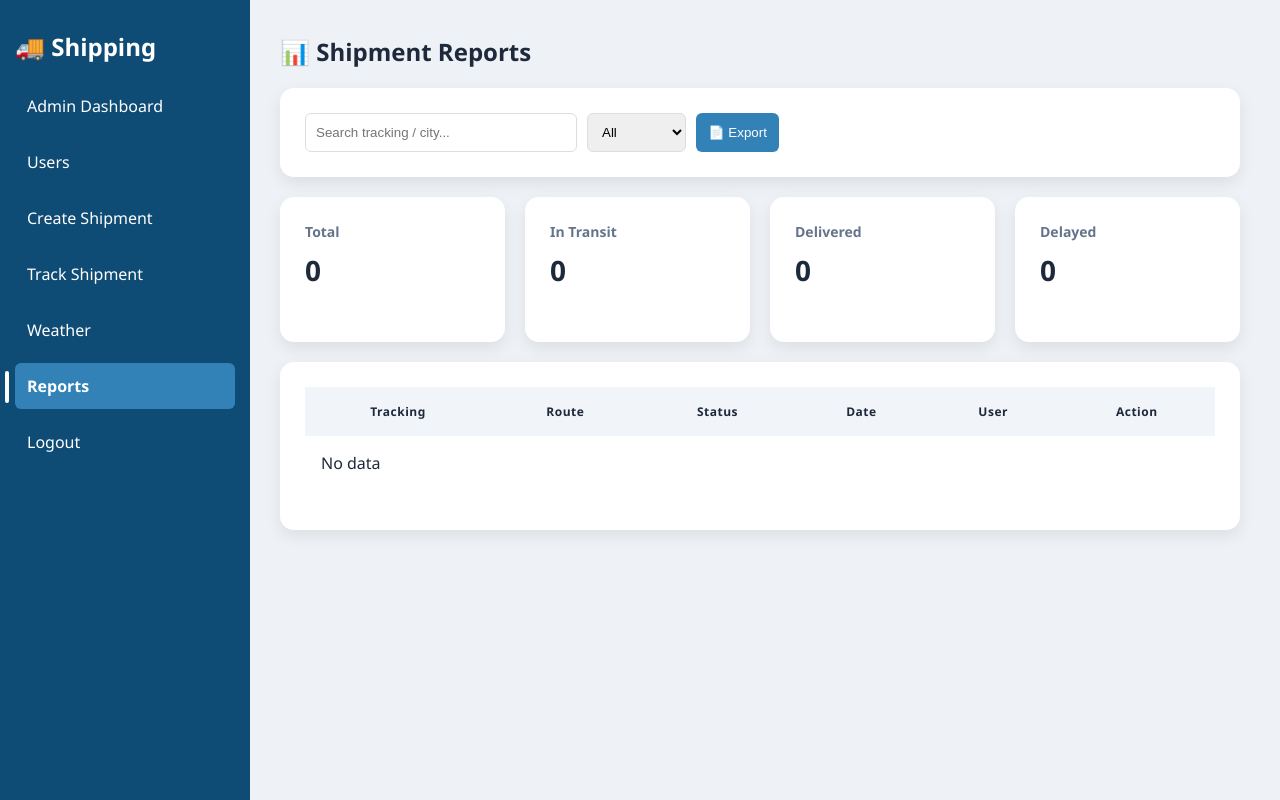
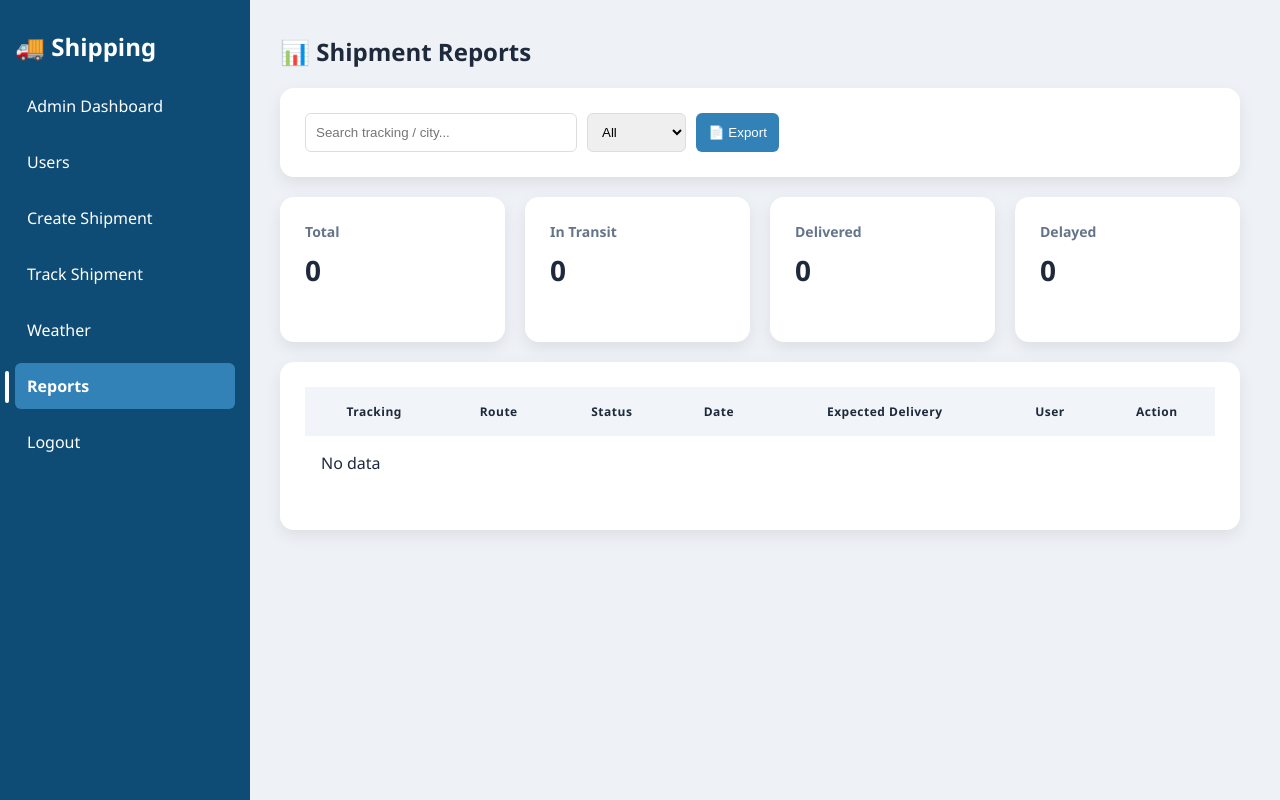
Before and after one commit to tejask1699/import-export, a Flask app: page /reports in a window 1280 px wide. Run offline with Flask 3, Linux system fonts and the light colour scheme; the visitor is signed in with stand-in values (Sample User, id 1); data that the repository does not hold is empty.

Commit message:
integrate the date part

```diff
--- a/app.py
+++ b/app.py
@@ -286,13 +286,24 @@ def create_shipment():
         # ✅ Better Tracking Number (more unique)
         tracking_number = f"TRK-{datetime.now().strftime('%Y%m%d%H%M%S')}-{random.randint(100,999)}"
 
+        from datetime import timedelta
+        BASE_DURATION = 48
+        if priority == "Urgent":
+            hours_to_add = BASE_DURATION * 0.7
+        elif priority == "Standard":
+            hours_to_add = BASE_DURATION
+        else:
+            hours_to_add = BASE_DURATION * 1.2
+
+        expected_delivery_date = datetime.now() + timedelta(hours=hours_to_add)
+
         db_conn = get_db_connection()
         cursor = db_conn.cursor()
 
         query = """
             INSERT INTO shipments
-            (user_id, origin, destination, payment_mode, priority, status, tracking_number)
-            VALUES (%s, %s, %s, %s, %s, %s, %s)
+            (user_id, origin, destination, payment_mode, priority, status, tracking_number, expected_delivery_date)
+            VALUES (%s, %s, %s, %s, %s, %s, %s, %s)
         """
 
         values = (
@@ -302,7 +313,8 @@ def create_shipment():
             payment_mode,
             priority,
             'in-transit',
-            tracking_number
+            tracking_number,
+            expected_delivery_date
         )
 
         cursor.execute(query, values)
@@ -691,9 +703,9 @@ def get_tracking_data(tracking_number):
         db_conn = get_db_connection()
         cursor = db_conn.cursor(dictionary=True)
 
-        # ✅ FIX: include created_at
+        # ✅ FIX: include expected_delivery_date
         cursor.execute(
-            """SELECT origin, destination, status, created_at, priority
+            """SELECT origin, destination, status, created_at, priority, expected_delivery_date
                FROM shipments
                WHERE tracking_number=%s""",
             (tracking_number,)
@@ -758,6 +770,12 @@ def get_tracking_data(tracking_number):
 
         eta = f"{hours}h {minutes}m"
 
+        expected_del_date = shipment.get('expected_delivery_date')
+        if expected_del_date:
+            eta_date_str = expected_del_date.strftime('%b %d, %Y, %I:%M %p')
+        else:
+            eta_date_str = 'Pending'
+
         return json.dumps({
             'success': True,
             'tracking_number': tracking_number,
@@ -769,6 +787,7 @@ def get_tracking_data(tracking_number):
             'current_coords': current_coords,
             'progress': progress,
             'eta': eta,
+            'expected_delivery_date': eta_date_str,
             'priority': priority,
             'weather_alerts': []
         })
--- a/templates/reports.html
+++ b/templates/reports.html
@@ -7,12 +7,7 @@
 <div class="card" style="margin-bottom:20px;">
   <div style="display:flex; gap:10px; flex-wrap:wrap;">
 
-    <input
-      type="text"
-      id="searchInput"
-      placeholder="Search tracking / city..."
-      style="width:250px;"
-    />
+    <input type="text" id="searchInput" placeholder="Search tracking / city..." style="width:250px;" />
 
     <select id="filter" onchange="filterTable()">
       <option value="">All</option>
@@ -65,6 +60,7 @@
         <th>Route</th>
         <th>Status</th>
         <th>Date</th>
+        <th>Expected Delivery</th>
         {% if role == 'admin' %}
         <th>User</th>
         {% endif %}
@@ -79,7 +75,8 @@
 </div>
 
 <style>
-input, select {
+  input,
+  select {
     padding: 10px;
     border: 1px solid #ddd;
     border-radius: 6px;
@@ -92,9 +89,20 @@ input, select {
     font-size: 12px;
   }
 
-.in-transit { background:#fff3cd; color:#856404; }
-.delivered { background:#d4edda; color:#155724; }
-.delayed { background:#f8d7da; color:#721c24; }
+  .in-transit {
+    background: #fff3cd;
+    color: #856404;
+  }
+
+  .delivered {
+    background: #d4edda;
+    color: #155724;
+  }
+
+  .delayed {
+    background: #f8d7da;
+    color: #721c24;
+  }
 
   /* PAGINATION */
   #pagination button {
@@ -157,7 +165,8 @@ function renderTable(list) {
       <td>${s.origin} → ${s.destination}</td>
       <td><span class="status ${s.status}">${s.status}</span></td>
       <td>${s.created_at ? new Date(s.created_at).toLocaleString() : "-"}</td>
-      ${role==="admin" ? `<td>${s.user_name || "-"}</td>` : ""}
+      <td>${s.expected_delivery_date ? new Date(s.expected_delivery_date).toLocaleString() : "Pending"}</td>
+      ${role === "admin" ? `<td>${s.user_name || "-"}</td>` : ""}
       <td>
         <button class="btn" onclick="goTrack('${s.tracking_number}')">
           Track
@@ -171,38 +180,38 @@ function renderTable(list) {
   function renderPagination(p) {
     const container = document.getElementById("pagination");
 
-  container.innerHTML = Array.from({length:p.pages}, (_,i)=>`
-    <button class="${i+1===p.page?'active':''}" onclick="changePage(${i+1})">
-      ${i+1}
+    container.innerHTML = Array.from({ length: p.pages }, (_, i) => `
+    <button class="${i + 1 === p.page ? 'active' : ''}" onclick="changePage(${i + 1})">
+      ${i + 1}
     </button>
   `).join("");
   }
 
-function changePage(p){
+  function changePage(p) {
     currentPage = p;
     loadReports(p);
   }
 
   /* SEARCH */
   document.getElementById("searchInput")
-.addEventListener("input", e=>{
+    .addEventListener("input", e => {
       currentSearch = e.target.value;
       loadReports(1);
     });
 
   /* FILTER */
-function filterTable(){
+  function filterTable() {
     currentStatus = document.getElementById("filter").value;
     loadReports(1);
   }
 
   /* NAV */
-function goTrack(id){
+  function goTrack(id) {
     window.location.href = `/tracking?tracking=${id}`;
   }
 
   /* INIT */
-document.addEventListener("DOMContentLoaded", ()=>{
+  document.addEventListener("DOMContentLoaded", () => {
     loadReports();
   });
 </script>
```
Also changed, not shown: add_delivery_date_migration.py (added, +28 -0 lines), templates/tracking.html (+10 -12 lines). Lines whose indentation alone changed are shown as unchanged.
